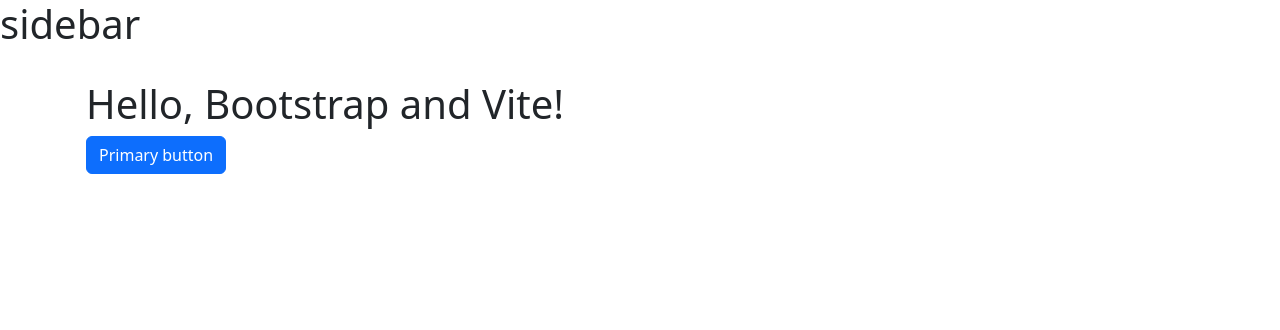
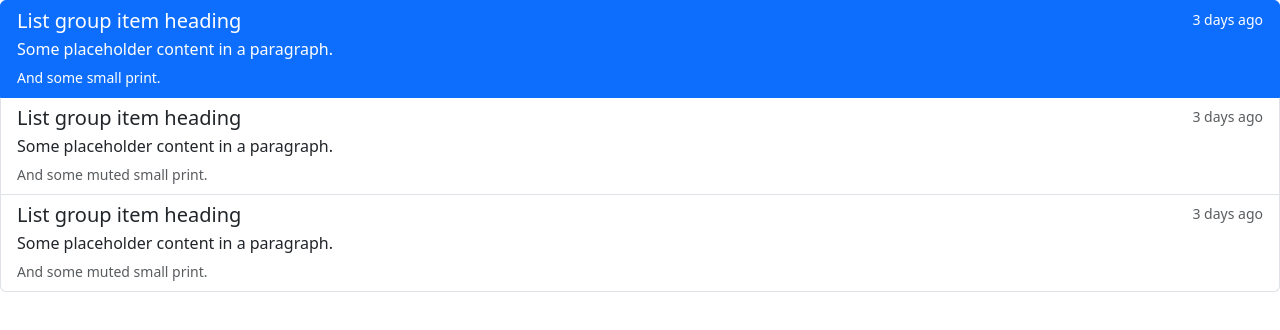
Before and after one commit to Gome510/grocery-deals, a React (Vite) app in the folder grocerydeal/: page / in a window 1280 px wide. Shown: the top 330 px of the page. Built offline with nearby package versions, Linux system fonts and the light colour scheme.

Commit message:
Store list and highlight feature
Added a bootstrap list group with space for store info. Also added ability to highlight selected store.

```diff
--- a/grocerydeal/src/js/App.jsx
+++ b/grocerydeal/src/js/App.jsx
@@ -8,10 +8,7 @@
   return (
     <div className="App">
       <SideBar />
-      <div className="container py-4 px-3 mx-auto">
-        <h1>Hello, Bootstrap and Vite!</h1>
-        <button class="btn btn-primary">Primary button</button>
-      </div>
+
     </div>
   )
 }
--- a/grocerydeal/src/js/SideBar.jsx
+++ b/grocerydeal/src/js/SideBar.jsx
@@ -1,11 +1,11 @@
 import React from 'react'
 //import './SideBar.css'
-
+import StoreList from './StoreList'
 
 function SideBar() {
     return(
         <div className='SideBar'>
-            <h1>sidebar</h1>
+            <StoreList />
         </div>
     )
 }
--- /dev/null
+++ b/grocerydeal/src/js/StoreList.jsx
@@ -0,0 +1,34 @@
+import React from "react";
+
+function StoreList() {
+    return (
+        <div class="list-group" id="list-tab" role="tablist">
+            <a href="#" class="list-group-item list-group-item-action active" data-bs-toggle="list"  role="tab" aria-current="true">
+                <div class="d-flex w-100 justify-content-between">
+                    <h5 class="mb-1">List group item heading</h5>
+                    <small>3 days ago</small>
+                </div>
+                <p class="mb-1">Some placeholder content in a paragraph.</p>
+                <small>And some small print.</small>
+            </a>
+            <a href="#" class="list-group-item list-group-item-action" data-bs-toggle="list"  role="tab">
+                <div class="d-flex w-100 justify-content-between">
+                    <h5 class="mb-1">List group item heading</h5>
+                    <small class="text-body-secondary">3 days ago</small>
+                </div>
+                <p class="mb-1">Some placeholder content in a paragraph.</p>
+                <small class="text-body-secondary">And some muted small print.</small>
+            </a>
+            <a href="#" class="list-group-item list-group-item-action" data-bs-toggle="list"  role="tab">
+                <div class="d-flex w-100 justify-content-between">
+                    <h5 class="mb-1">List group item heading</h5>
+                    <small class="text-body-secondary">3 days ago</small>
+                </div>
+                <p class="mb-1">Some placeholder content in a paragraph.</p>
+                <small class="text-body-secondary">And some muted small print.</small>
+            </a>
+        </div>
+    )
+}
+
+export default StoreList
```
